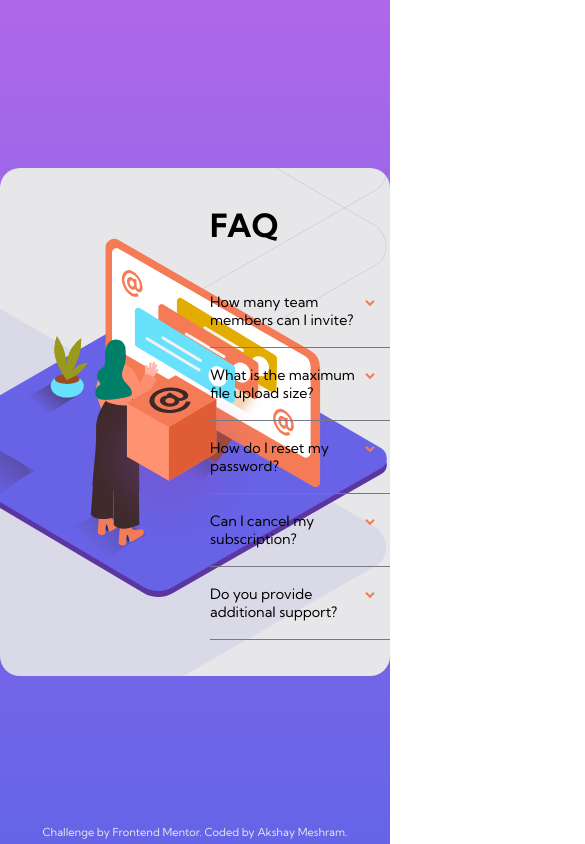
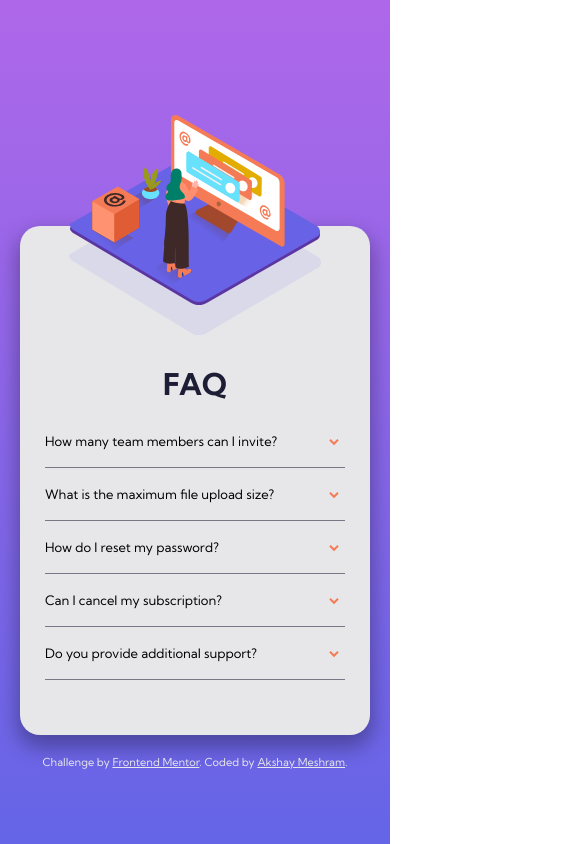
Before and after one commit to akshay63/faq-accordion-card, a website: page index.html in a window 390 px wide. Shown: the top 844 px of the page, 585 px wide, since content can reach past the window. Drawn offline with Linux system fonts and the light colour scheme.

Commit message:
Completed FAQ Component

```diff
--- a/script.js
+++ b/script.js
@@ -16,8 +16,6 @@ function accordian(evt) {
   } else {
     panelArrIcon.style.transform = "rotate(0deg)";
   }
-
-  console.log();
 }
 
 ul.addEventListener("click", accordian, false);
--- a/style.css
+++ b/style.css
@@ -53,6 +53,11 @@ a {
 }
 .attribution a {
   color: var(--color-secondary-light);
+  text-decoration: underline;
+}
+
+.attribution a:hover {
+  color: var(--color-primary-dark);
 }
 
 ul {
@@ -69,6 +74,7 @@ ul {
   border-radius: 20px;
   display: flex;
   align-items: center;
+  box-shadow: 0 1rem 2rem 3px rgba(0, 0, 0, 0.3);
 }
 
 .col {
@@ -77,7 +83,7 @@ ul {
 }
 
 .col1 {
-  margin-right: 30px;
+  margin-right: 29px;
   display: flex;
   flex-direction: column;
   justify-content: center;
@@ -126,14 +132,20 @@ ul {
 .col2 h1 {
   font-size: 3.2rem;
   margin-bottom: 3rem;
+  color: var(--color-primary-dark);
 }
 
 .accordian {
   max-width: 350px;
+  height: 252px;
   color: var(--color-secondary-dark);
   overflow: auto;
   overflow-x: hidden;
   scrollbar-color: var(--color-background-violet) var(--color-background-blue);
+}
+
+.accordian li:first-child {
+  padding-top: 0px;
 }
 
 .accordian::-webkit-scrollbar {
@@ -186,7 +198,7 @@ ul {
 }
 
 .accordian-control span {
-  padding-right: 15px;
+  padding-right: 6px;
 }
 
 .accordian-panel {
@@ -201,4 +213,80 @@ ul {
 
 /* Mobile Design */
 @media only screen and (max-width: 920px) {
+  body {
+    flex-direction: column;
+  }
+
+  .faq-accordian-card {
+    max-width: 350px;
+    height: auto;
+    flex-direction: column;
+    justify-content: center;
+    margin-top: 150px;
+  }
+
+  .col1 {
+    margin-right: auto;
+    align-items: center;
+    width: 100%;
+    margin-bottom: 3rem;
+  }
+
+  .col1 .img-bg {
+    width: 252px;
+    height: 109px;
+    position: relative;
+    background-image: url(images/bg-pattern-mobile.svg);
+    background-position: center;
+  }
+
+  .col1 .img-box {
+    display: none;
+  }
+
+  .img-woman {
+    width: 250px;
+    height: 200px;
+    top: -16px;
+    left: 50%;
+    background: url("images/illustration-woman-online-mobile.svg") 0 0 no-repeat
+      scroll transparent;
+    background-position: center;
+    transform: translate(-50%, -50%);
+  }
+
+  .col2 {
+    width: 100%;
+    padding: 25px;
+    padding-top: 0;
+    padding-bottom: 50px;
+  }
+
+  .col2 h1 {
+    font-size: 3rem;
+    text-align: center;
+  }
+
+  .accordian {
+    max-width: 100%;
+  }
+
+  .accordian li:first-child {
+    padding-top: 0px;
+  }
+
+  .accordian-control {
+    font-size: 13px;
+  }
+
+  .accordian-panel.open {
+    font-size: 12px;
+    padding-right: 13px;
+  }
+
+  .attribution {
+    position: relative;
+    bottom: auto;
+    margin-top: 20px;
+  }
 }
```
Also changed, not shown: index.html (+1 -6 lines), README.md, screenshot.png (added).
